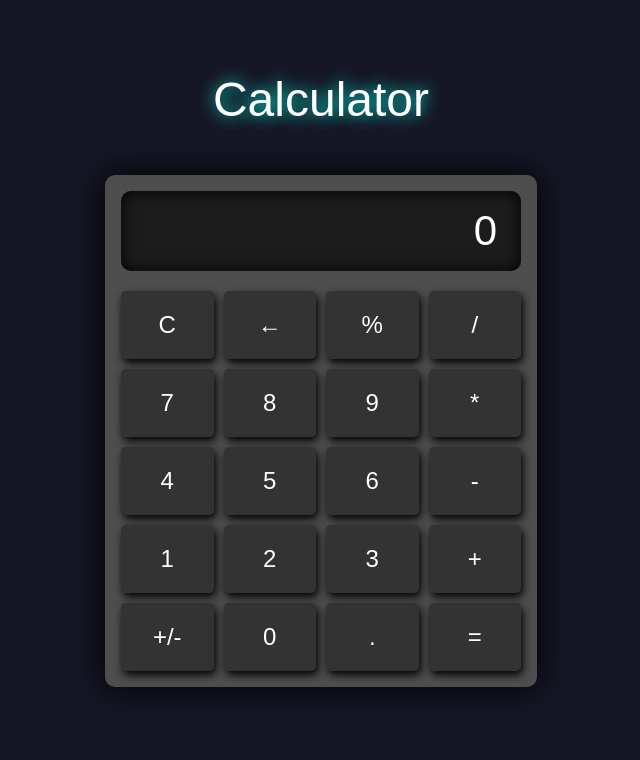
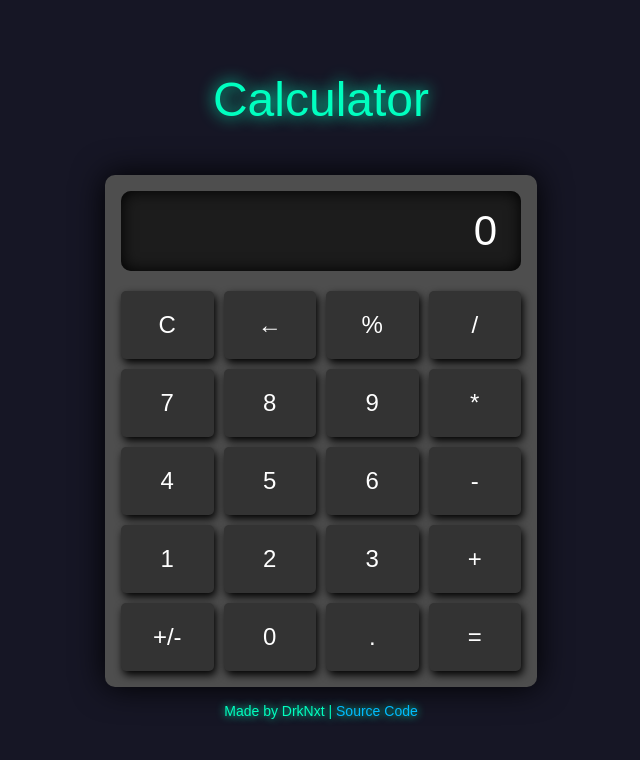
Before and after one commit to DrkNxt/odin-calculator, a plain HTML site: page index.html in a window 1280 px wide. Shown: the whole page, without its empty margins (319-959 px from the left). Drawn offline with Linux system fonts and the light colour scheme.

Commit message:
Add footer and change color scheme

```diff
--- a/index.html
+++ b/index.html
@@ -5,7 +5,7 @@
     <meta name="viewport" content="width=device-width, initial-scale=1.0">
     <link rel="stylesheet" href="styles.css">
     <script src="script.js" defer></script>
-    <title>Document</title>
+    <title>Calculator by DrkNxt</title>
 </head>
 <body>
     <div id="container">
@@ -45,6 +45,9 @@
                 </div>
             </div>
         </div>
+        <div id="footer">
+            Made by DrkNxt | <a href="https://github.com/DrkNxt/odin-calculator" target="_blank">Source Code</a>
+        </div>
     </div>
 </body>
 </html>
--- a/styles.css
+++ b/styles.css
@@ -6,12 +6,12 @@ body {
 }
 
 #title {
-    color: #ffffff;
+    color: #00ffbf;
     font-size: 48px;
     margin-top: 64px;
     margin-bottom: 48px;
     text-align: center;
-    text-shadow: 0 0 16px #00ffe5;
+    text-shadow: 0 0 16px #00ffbf;
 }
 
 #calculator {
@@ -71,3 +71,16 @@ button:hover {
 button:active {
     box-shadow: inset 2px 4px 8px #000000;
 }
+
+#footer {
+    color: #00ffbf;
+    font-size: 14px;
+    margin-top: 16px;
+    text-shadow: 0 0 8px #00ffbf;
+    text-align: center;
+}
+
+a {
+    color: #00bbff;
+    text-decoration: none;
+}
```
